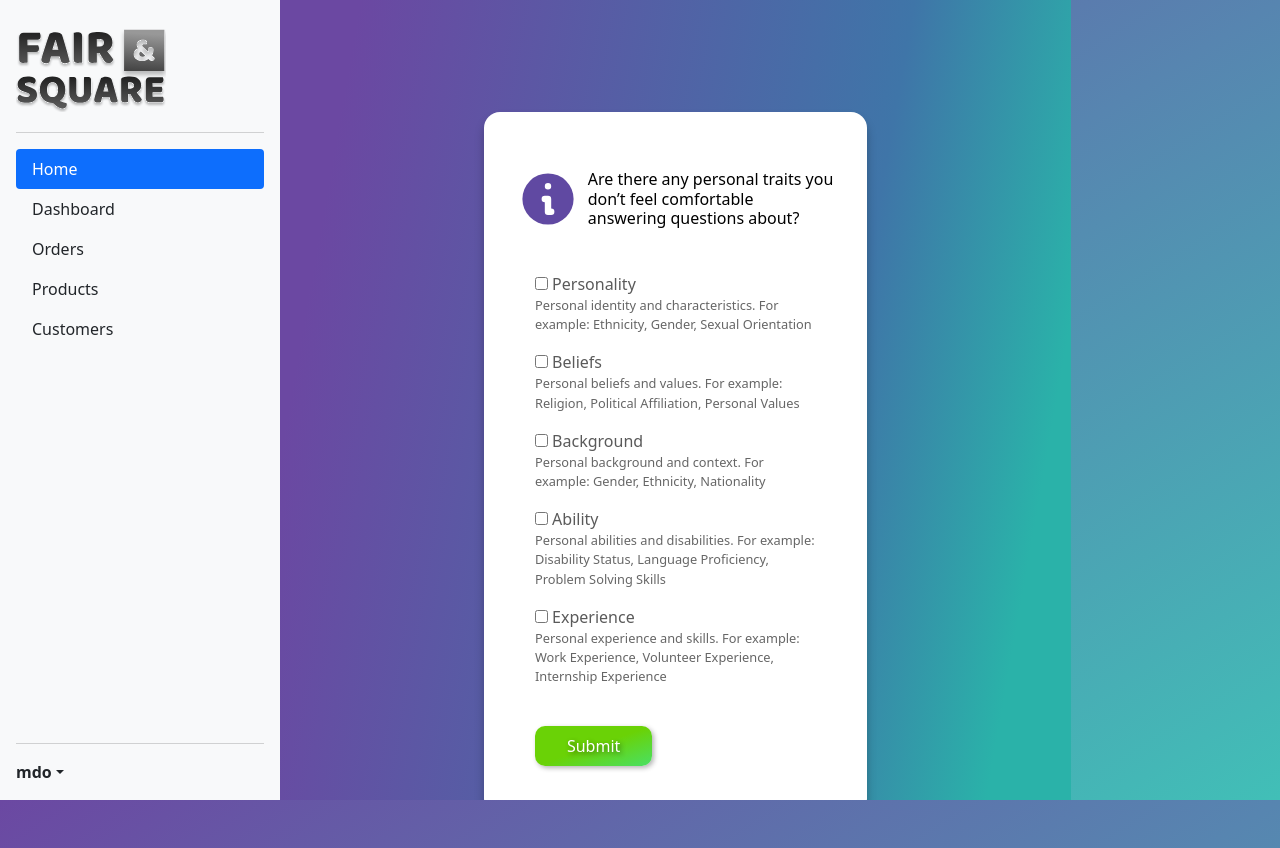
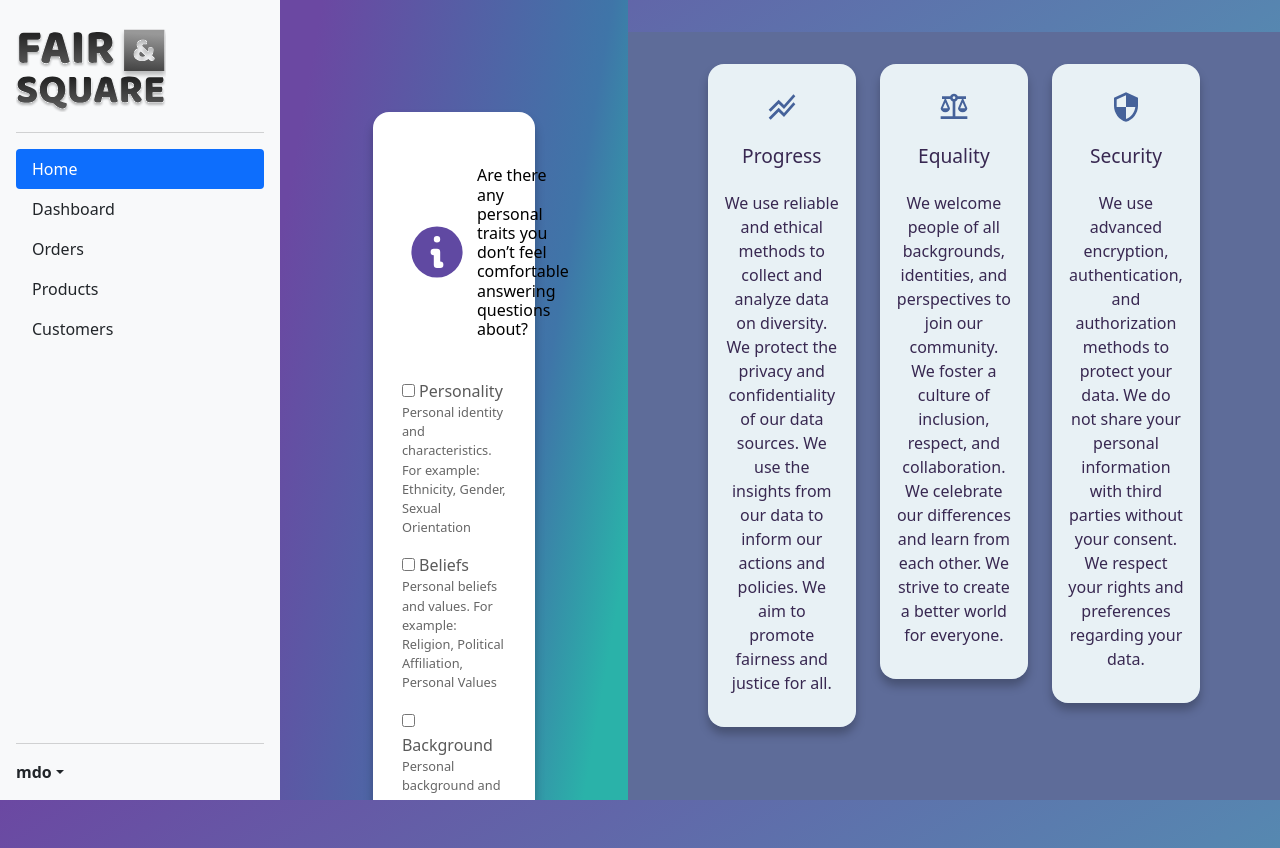
Before and after one commit to JoeGills/Fair-Square-Fed-, a Next.js app: page /user/employee-preference in a window 1280 px wide. Built offline with nearby package versions, Linux system fonts and the light colour scheme.

Commit message:
cards fixing

```diff
--- a/components/layout/default-layout.jsx
+++ b/components/layout/default-layout.jsx
@@ -1,5 +1,6 @@
 import Head from "next/head";
 import Sidebar from "./sidebar";
+import Cards from "./information-cards";
 
 export default function DefaultLayout({ children }) {
   return (
@@ -21,6 +22,7 @@ export default function DefaultLayout({ children }) {
         <main>
           <Sidebar />
           {children}
+          <Cards/>
         </main>
       </div>
 
--- a/components/layout/information-cards.jsx
+++ b/components/layout/information-cards.jsx
@@ -10,7 +10,7 @@ export default function InformationCards({ children }) {
     <div className="information-cards">
       {/* Three columns of text below the carousel */}
       <div className="row">
-        <div className="col-lg-4 card-container">
+        <div className="col-md-4 card-container">
           <Card
             title={"Progress"}
             text={
@@ -19,7 +19,7 @@ export default function InformationCards({ children }) {
             icon={<MdStackedLineChart />}
           ></Card>
         </div>
-        <div className="col-lg-4 card-container">
+        <div className="col-md-4 card-container">
           <Card
             title={"Equality"}
             text={
@@ -28,7 +28,7 @@ export default function InformationCards({ children }) {
             icon={<MdBalance />}
           ></Card>
         </div>
-        <div className="col-lg-4 card-container">
+        <div className="col-md-4 card-container">
           <Card
             title={"Security"}
             text={
@@ -45,12 +45,7 @@ export default function InformationCards({ children }) {
             width: 100vw;
             margin: 2rem auto 0 auto;
             padding: 2rem 5rem 0rem 5rem;
-            background-image: linear-gradient(
-              to bottom,
-              #d9dde6,
-              #fff 100px,
-              #d9dde6 10000px
-            );
+            background-color: #5e6c99;
             background-size: 100% 60%;
             background-position: 100% 100%;
             background-repeat: no-repeat;
```
